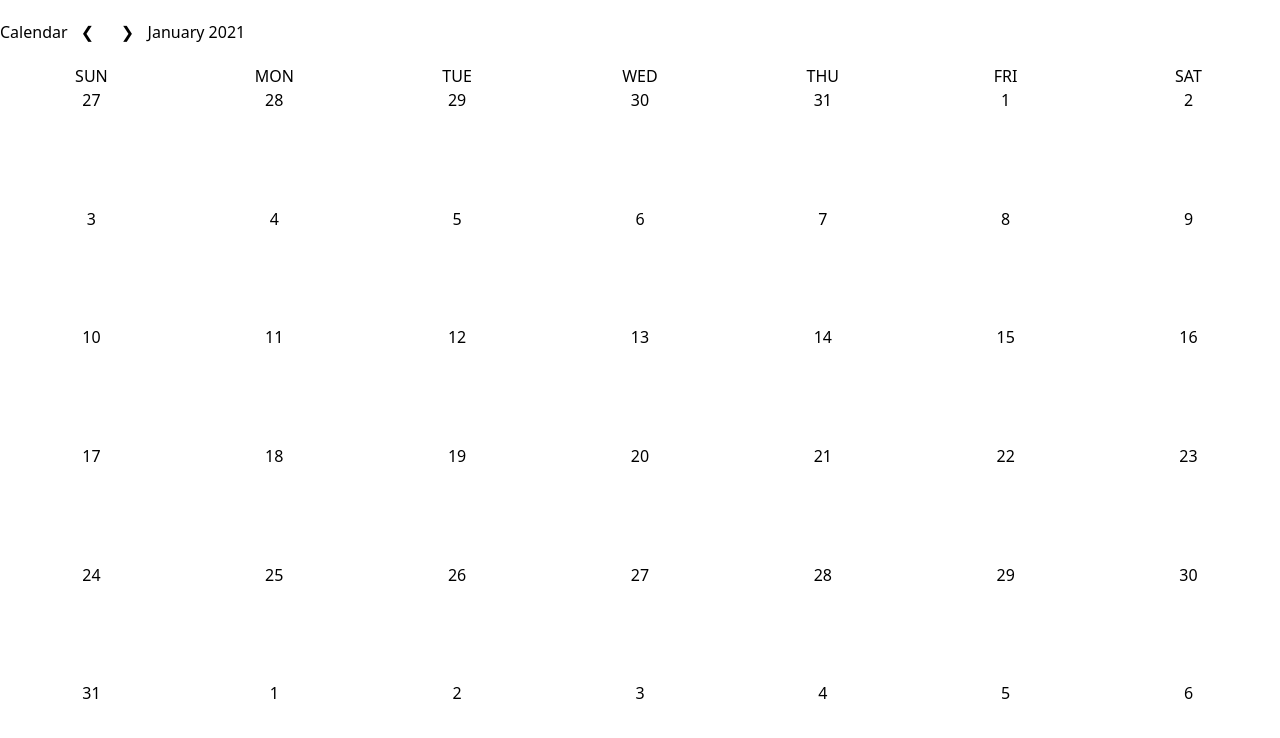
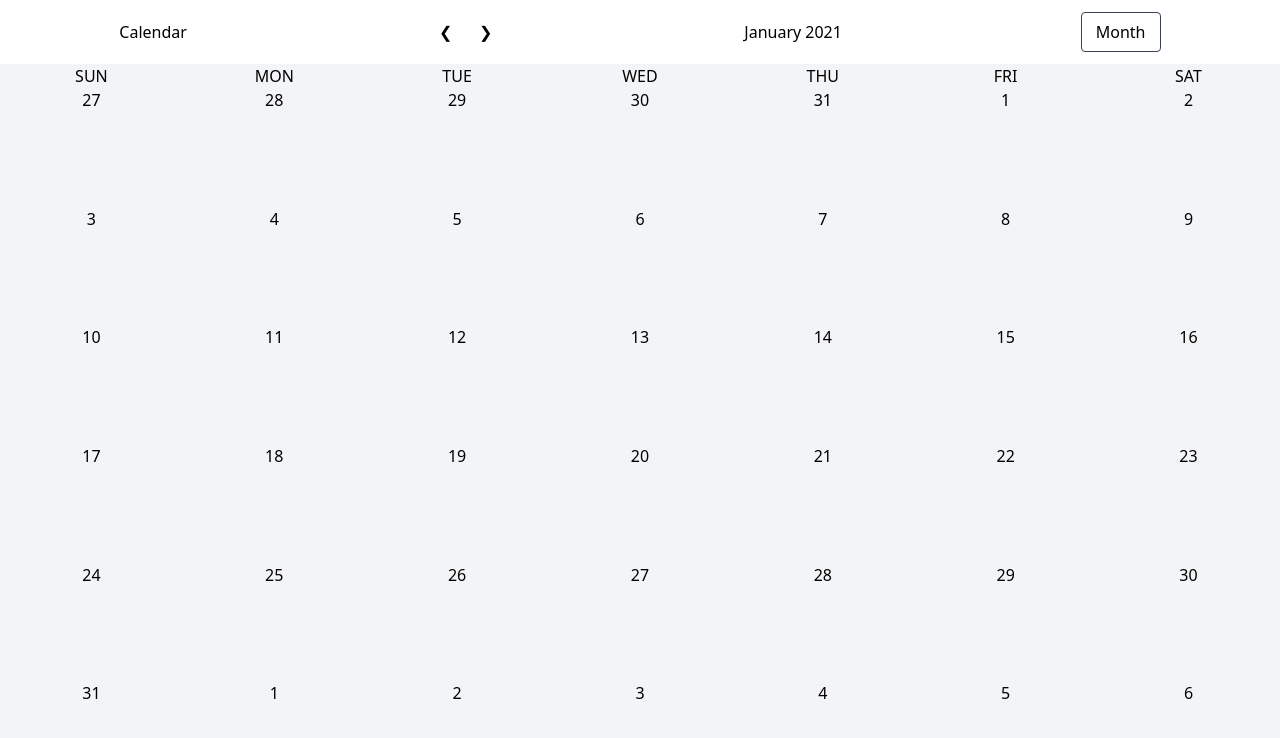
Before and after one commit to brandedcow/calendar-vite-vue, a Vue app: page / in a window 1280 px wide. Shown: the top 738 px of the page. Built offline with nearby package versions, Linux system fonts and the light colour scheme.

Commit message:
added simple dropdown and store

```diff
--- a/package.json
+++ b/package.json
@@ -7,7 +7,8 @@
   },
   "dependencies": {
     "date-fns": "^2.16.1",
-    "vue": "^3.0.5"
+    "vue": "^3.0.5",
+    "vuex": "^4.0.0-rc.2"
   },
   "devDependencies": {
     "@vitejs/plugin-vue": "^1.0.4",
--- a/src/App.vue
+++ b/src/App.vue
@@ -1,12 +1,19 @@
 <template>
   <div class="h-screen w-screen flex flex-col">
-    <Header :date="currDate" :inc="inc" :dec="dec" />
+    <Header
+      :date="currDate"
+      :inc="inc"
+      :dec="dec"
+      :calendarViewOptions="calendarViewOptions"
+      :onViewSelection="handleViewSelection"
+      :calendarView="view"
+    />
     <Calendar :dates="dates" />
   </div>
 </template>
 
 <script>
-import { ref, computed } from "vue";
+import { ref, computed, watch } from "vue";
 import Header from "./components/Header.vue";
 import Calendar from "./components/Calendar.vue";
 import { getExtendedMonth, incMonth, decMonth } from "./utils/dates";
@@ -17,7 +24,9 @@ export default {
     Calendar,
   },
   setup() {
+    const calendarViewOptions = ["Day", "Week", "Month", "Year"];
     const currDate = ref(new Date());
+    const view = ref(2);
     const dates = computed(() =>
       getExtendedMonth(currDate.value).map((d) => new Date(d))
     );
@@ -30,7 +39,23 @@ export default {
       currDate.value = decMonth(currDate.value);
     }
 
-    return { currDate, dates, inc, dec };
+    function handleViewSelection(selection) {
+      view.value = selection;
+    }
+
+    watch(view, () => {
+      console.log("changed to ", view.value);
+    });
+
+    return {
+      currDate,
+      view,
+      dates,
+      inc,
+      dec,
+      calendarViewOptions,
+      handleViewSelection,
+    };
   },
 };
 </script>
--- a/src/components/Calendar.vue
+++ b/src/components/Calendar.vue
@@ -1,5 +1,5 @@
 <template>
-  <div class="flex flex-col flex-grow">
+  <div class="flex flex-col flex-grow bg-gray-100">
     <div class="flex">
       <div v-for="day in days" :key="day" class="w-1/7 flex justify-center">
         {{ day }}
--- /dev/null
+++ b/src/components/Dropdown.vue
@@ -0,0 +1,45 @@
+<template>
+  <div
+    class="h-10 w-20 flex justify-center items-center border-gray-700 border rounded relative"
+  >
+    <button class="h-full w-full" @click="isOpen = !isOpen">
+      {{ options[selected] }}
+    </button>
+    <div
+      class="absolute right-0 top-10 z-5 bg-white shadow flex flex-col p-3 items-start"
+      v-show="isOpen"
+    >
+      <button
+        v-for="(option, idx) in options"
+        :key="option"
+        @click="handleClick(idx)"
+      >
+        {{ option }}
+      </button>
+    </div>
+  </div>
+</template>
+
+<script>
+export default {
+  props: {
+    options: Array,
+    onClick: Function,
+    selected: Number,
+  },
+  data() {
+    return {
+      isOpen: false,
+    };
+  },
+  methods: {
+    handleClick(option) {
+      this.onClick(option);
+      this.isOpen = false;
+    },
+  },
+};
+</script>
+
+<style>
+</style>
--- a/src/components/Header.vue
+++ b/src/components/Header.vue
@@ -1,22 +1,34 @@
 <template>
-  <div class="flex justify-start h-16 items-center">
+  <div class="flex h-16 items-center justify-around">
     <div>Calendar</div>
     <div>
       <button class="h-10 w-10" @click="dec">&#10094;</button>
       <button class="h-10 w-10" @click="inc">&#10095;</button>
     </div>
     <div>{{ monthYear }}</div>
+    <Dropdown
+      :options="calendarViewOptions"
+      :onClick="onViewSelection"
+      :selected="calendarView"
+    />
   </div>
 </template>
 
 <script>
 import { format } from "date-fns";
+import Dropdown from "./Dropdown.vue";
 
 export default {
   props: {
     date: Date,
     inc: Function,
     dec: Function,
+    calendarViewOptions: Array,
+    onViewSelection: Function,
+    calendarView: Number,
+  },
+  components: {
+    Dropdown,
   },
   computed: {
     monthYear() {
--- a/src/main.js
+++ b/src/main.js
@@ -1,5 +1,6 @@
 import { createApp } from 'vue'
 import App from './App.vue'
 import './index.css'
+import store from './store'
 
-createApp(App).mount('#app')
+createApp(App).use(store).mount('#app')
--- /dev/null
+++ b/src/store.js
@@ -0,0 +1,11 @@
+import { createStore } from 'vuex'
+
+const store = createStore({
+  state() {
+    return {
+
+    }
+  }
+})
+
+export default store
--- /dev/null
+++ b/src/utils/enums.js
@@ -0,0 +1 @@
+export const calendarViews = ['Day', 'Week', 'Month', 'Year']
```
Also changed, not shown: 1 other file (tests, documents, lock files or other folders).
